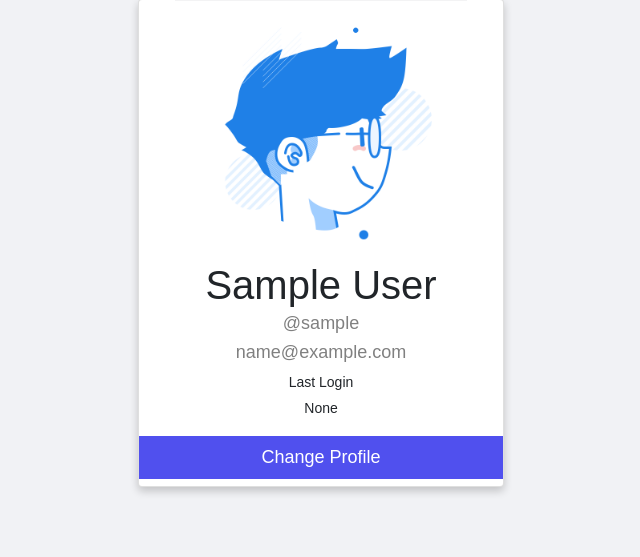
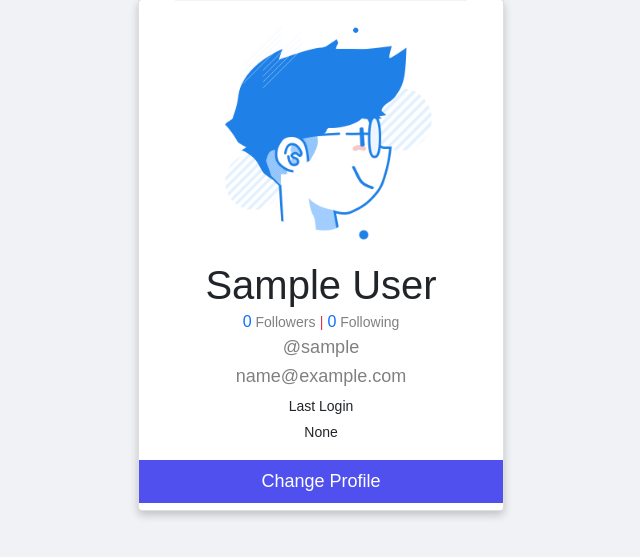
Before and after one commit to arunmahara/Blog-App, a Django app: page /profile in a window 1280 px wide. Shown: the part 89-646 px from the top of the page, without its empty margins (319-959 px from the left). Run offline with Django 4.2, Linux system fonts and the light colour scheme; the visitor is signed in with stand-in values (Sample User, id 1); data that the repository does not hold is empty; some libraries are stand-ins or nearby versions.

Commit message:
show followers & following on profile

```diff
--- a/blog/templates/blog/profile.html
+++ b/blog/templates/blog/profile.html
@@ -15,6 +15,11 @@
 <div class="card">
   <img src="{% static 'image/profile.png'%}" alt="">
   <h1>{{request.user.first_name}} {{request.user.last_name}}</h1>
+  <a href="#divOne" style="text-decoration: none;" class="mb-0 text-primary">
+    {{total_followers}}<small style = "color: grey;"> Followers</small>
+    <small class="text-danger"> | </small>
+    {{total_following}}<small style = "color: grey;"> Following</small>
+  </a>
   <p class="title">@{{request.user.username}}</p>
   <p class="title">{{request.user.email}}</p>
   <small>Last Login</small>
@@ -22,5 +27,36 @@
   <p><a href="profileChange"><button class="chpf">Change Profile</button></p></a>
 </div>
 
+
+<div class="overlay" id="divOne">
+  <div class="wrapper">
+    <h3>{{request.user.first_name}} {{request.user.last_name}}</h3><a class="close" href="#">&times;</a>
+    <h6 class="text-primary">{{total_followers}}<small style = "color: grey;"> Followers </small> <small class="text-danger"> | </small> {{total_following}}<small style = "color: grey;"> Following</small></h6>
+    <div class="content">
+      <div class="container">
+        <form>
+          <label>Followers</label>
+          {% if followers %}
+            {% for each in followers %}
+              <h6>{{each.followers.first_name}} {{each.followers.last_name}} @{{each.followers}}</h6>
+            {% endfor %}
+          {% else %}
+              <h6>No Follower</h6>
+          {% endif %}
+
+          <label class="mt-3">Following</label>
+          {% if following %}
+            {% for each in following %}
+              <h6>{{each.person.first_name}} {{each.person.last_name}} @{{each.person}}</h6>
+            {% endfor %}
+            {% else %}
+            <h6>No Following</h6>
+          {% endif %}
+        </form>
+      </div>
+    </div>
+  </div>
+</div>
+
 </div>
 {% endblock %}
--- a/blog/views.py
+++ b/blog/views.py
@@ -81,7 +81,12 @@ def post(request):
 # user profile
 @login_required(login_url='/')
 def profile(request):
-    return render(request, 'profile.html')
+    followers = Connection.objects.filter(person=request.user.id)  #follower objects of current user
+    following = Connection.objects.filter(followers=request.user)  #following objects of current user
+    total_followers = followers.count()
+    total_following = following.count()
+    context = {'followers':followers, 'total_followers':total_followers, 'following':following, 'total_following':total_following}
+    return render(request, 'profile.html', context)
 
 # updates user profile
 @login_required(login_url='/')
```
Also changed, not shown: blog/static/css/style.css (+79 -0 lines).
